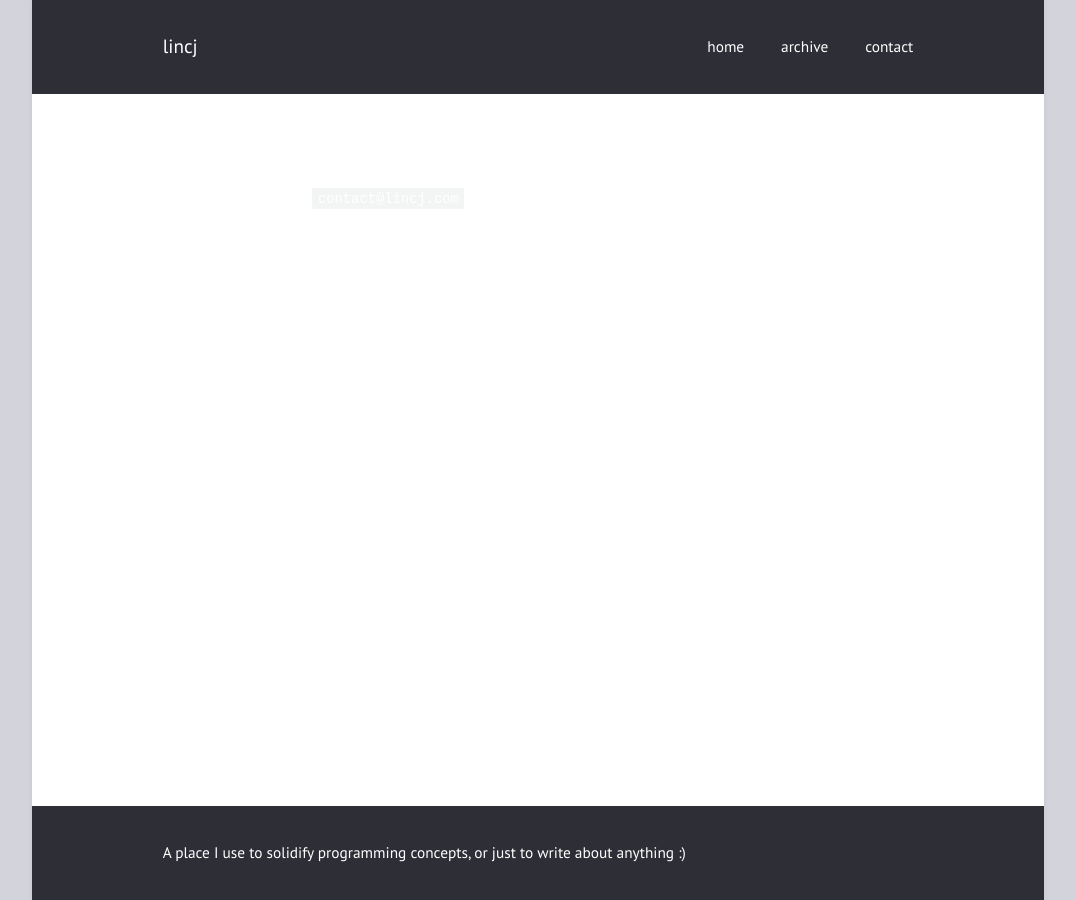
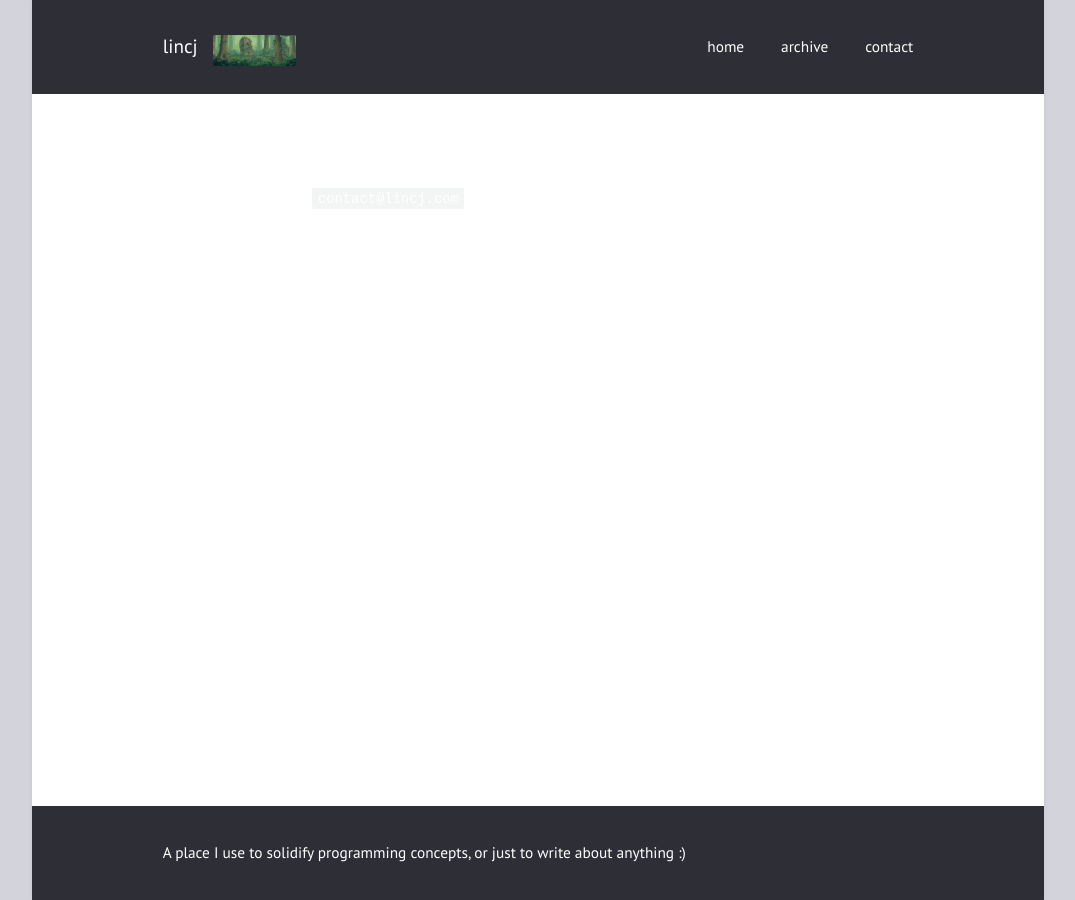
Before and after one commit to waffu/waffu.github.io, a Jekyll site: the page built from about.md, in a window 1280 px wide. Shown: the whole page, without its empty margins (102-1177 px from the left). Built offline with Jekyll 4.4.1, drawn with Linux system fonts in a browser that asks for light colours.

Commit message:
adding image in navbar

```diff
--- a/_layouts/default.html
+++ b/_layouts/default.html
@@ -26,9 +26,11 @@
 {% else %}
   {% assign pages = site.pages | where_exp: "item", "item.title and item.sitemap != false" | sort: "order" %}
 {% endif %}
-
-<header>
-  <a href="{{ "/" | relative_url }}" class="title">{{ site.title | escape }}</a>
+<header id="navbar">
+  <div>
+    <a href="{{ "/" | relative_url }}" class="title">{{ site.title | escape }}</a>
+    <img id="forestnav" src="{{ "assets/images/forest.jpg" | relative_url }}">
+  </div>
   {% include menu.html menu=pages %}
 </header>
 
--- a/_sass/basic.sass
+++ b/_sass/basic.sass
@@ -79,6 +79,13 @@ th, td
 tr:hover, tr:nth-child(odd) td
   background: reduce(4)
 
+#forestnav
+  height: 2em
+  position: relative
+  margin: 0px
+  float: left
+  display: inline
+
 pre
   background: reduce(12)
   border-radius: 2px
--- a/_sass/layout.sass
+++ b/_sass/layout.sass
@@ -26,3 +26,15 @@ nav
 
 nav a
   margin: .5em 1.2em
+
+#forestnav
+  height: 2em
+  float: right
+  margin-left: 1em
+  top: 4px
+
+#navbar
+  position: relative
+  box-sizing: border-box
+  z-index: auto
+  display: flex
```
Also changed, not shown: UNLICENSE.txt (deleted, +0 -24 lines), assets/images/forest.jpg (added), 11 other files.
